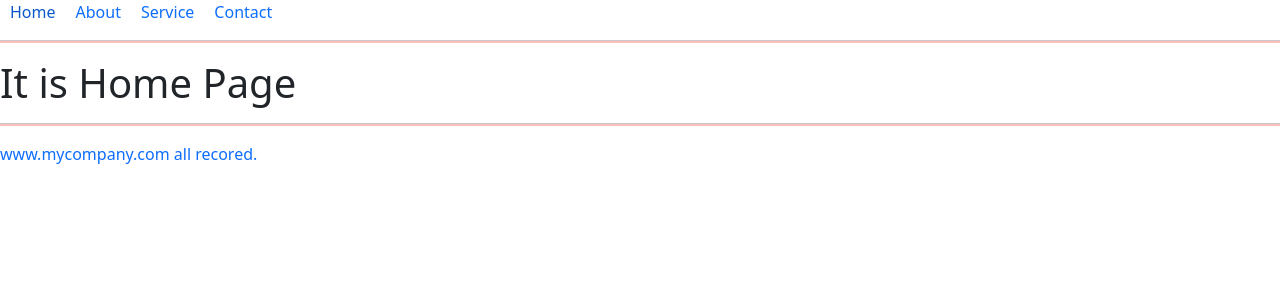
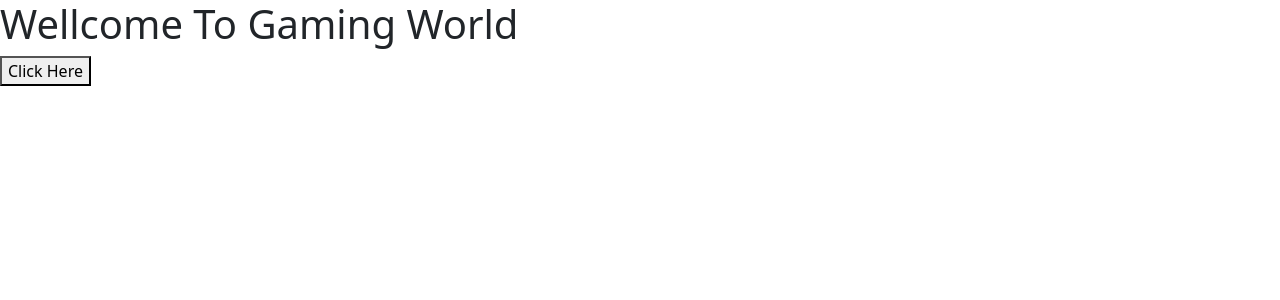
Before and after one commit to rahullokhande123/React_codes, a React (Vite) app: page / in a window 1280 px wide. Shown: the top 300 px of the page. Built offline with nearby package versions, Linux system fonts and the light colour scheme.

Commit message:
Event Object

```diff
--- a/src/App.jsx
+++ b/src/App.jsx
@@ -1,36 +1,15 @@
-import { BrowserRouter, Route, Routes } from "react-router-dom";
-import Layout from "./Layout";
-import Home from "./pages/Home";
-import About from "./pages/About";
-import Service from "./pages/Service";
-import Contact from "./pages/Contact";
-import Nopage from "./pages/Nopage";
-import CompanyServise from "./pages/CompanyServise";
-import ProductServise from "./pages/ProductService";
-import SelfServise from "./pages/SelfServise";
+const App=()=>{
+  const myresult=(c)=>{
+        let nm= c.target.name;
+        let val= c.target.value;
+        let typ= c.target.type;
+         alert(" Name : " + nm + " ," +"Value : "+ val + " ," + "Type : " + typ );
+  }
 
-const App=()=>{
   return(
     <>
-       <BrowserRouter>
-               <Routes>
-                   <Route path="/" element={<Layout/>}>
-                   <Route index element={<Home/>}/>
-                   <Route path="/home" element={<Home/>}/>
-                   <Route path="/about" element={<About/>}/>
-                   <Route path="/service" element={<Service/>} >
-
-                       <Route path="companyservice" element={<CompanyServise/>} />
-                       <Route path="productservice" element={<ProductServise/>} />
-                       <Route path="selfservice" element={<SelfServise/>} />
-
-                   </Route>
-                   <Route path="/contact" element={<Contact/>}/>
-                   <Route path="*" element={<Nopage/>}/>
-
-                   </Route>
-               </Routes>
-       </BrowserRouter>
+      <h1>Wellcome To Gaming World</h1>
+      <button name="MyBtn" value="Button_Value" type="A" onClick={myresult}>Click Here</button>
     </>
   )
 }
--- a/src/Layout.jsx
+++ /dev/null
@@ -1,17 +0,0 @@
-import { Link, Outlet } from "react-router-dom";
-
-const Layout=()=>{
-return(
-    <>
-    <Link style={{padding:"10px", textDecoration:"none"}} to="home">Home</Link>
-    <Link style={{padding:"10px" ,textDecoration:"none"}} to="about">About</Link>
-    <Link style={{padding:"10px" , textDecoration:"none"}} to="service">Service</Link>
-    <Link style={{padding:"10px" , textDecoration:"none"}} to="contact">Contact</Link>
-     <hr size="5" color="red" />
-     <Outlet/>
-      <hr size="5" color="red" />
-      <a style={{textDecoration:"none"}} href="#">www.mycompany.com all recored.</a>
-    </>
-)
-}
-export default Layout;
--- a/src/pages/About.jsx
+++ /dev/null
@@ -1,9 +0,0 @@
-
-const About=()=>{
-    return(
-        <>
-           <h1>It is About Page</h1>
-        </>
-    )
-}
-export default About;
--- a/src/pages/CompanyServise.jsx
+++ /dev/null
@@ -1,13 +0,0 @@
-
-const CompanyServise=()=>{
-    return(
-        <>
-        <h1 >Company Servise</h1>
-        <p style={{backgroundColor:"grey", color: "yellow", width:"800px", padding:"20px"}}> Lorem ipsum dolor sit amet consectetur adipisicing elit.
-         Voluptatum laboriosam ratione aut odio sequi! Iusto molestias mollitia, <br />
-         omnis quo officiis, <br /> ratione quam sapiente architecto maxime veniam neque itaque perferendis rem.
-         </p>
-        </>
-    )
-}
-export default CompanyServise;
--- a/src/pages/Contact.jsx
+++ /dev/null
@@ -1,9 +0,0 @@
-
-const Contact=()=>{
-    return(
-        <>
-           <h1>It is Contact Page</h1>
-        </>
-    )
-}
-export default Contact;
--- a/src/pages/Home.jsx
+++ /dev/null
@@ -1,9 +0,0 @@
-
-const Home=()=>{
-    return(
-        <>
-           <h1>It is Home Page</h1>
-        </>
-    )
-}
-export default Home;
--- a/src/pages/Nopage.jsx
+++ /dev/null
@@ -1,9 +0,0 @@
-
-const Nopage=()=>{
-    return(
-        <>
-           <h1>Error 404 Wrong Page</h1>
-        </>
-    )
-}
-export default Nopage;
--- a/src/pages/ProductService.jsx
+++ /dev/null
@@ -1,12 +0,0 @@
-
-const ProductServise=()=>{
-    return(
-        <>
-        <h1>Product Servise</h1>
-        <p style={{backgroundColor:"pink", width:"800px", padding:"20px"}} >  Lorem ipsum dolor sit amet consectetur adipisicing elit.
-         Voluptatum laboriosam ratione aut odio sequi! Iusto molestias mollitia, <br />
-         omnis quo officiis, ratione quam sapiente architecto maxime veniam neque itaque perferendis rem.</p>
-        </>
-    )
-}
-export default ProductServise;
--- a/src/pages/SelfServise.jsx
+++ /dev/null
@@ -1,12 +0,0 @@
-
-const SelfServise=()=>{
-    return(
-        <>
-        <h1>Self Servise</h1>
-        <p style={{backgroundColor:"black", color: "white", width:"800px", padding:"20px"}}> Lorem ipsum dolor sit amet consectetur adipisicing elit. <br />
-         Voluptatum laboriosam ratione aut odio sequi! Iusto molestias mollitia, <br />
-         omnis quo officiis, ratione quam sapiente architecto maxime veniam neque itaque perferendis rem.</p>
-        </>
-    )
-}
-export default SelfServise;
--- a/src/pages/Service.jsx
+++ /dev/null
@@ -1,25 +0,0 @@
-import { Link, Outlet } from "react-router-dom";
-
-const Service=()=>{
-    return(
-        <>
-           <h1>Our Company Servises</h1>
-           <table width="100%">
-            <tr>
-                <td width="20%" height="200">
-                    <Link to="companyservice"> Company Service </Link>
-                    <br /><br />
-                    <Link to="productservice"> Product Service </Link>
-                    <br /><br />
-                    <Link to="selfservice"> Self Service </Link>
-                </td>
-                <td>
-                      <Outlet/>
-
-                 </td>
-            </tr>
-           </table>
-        </>
-    )
-}
-export default Service;
```
